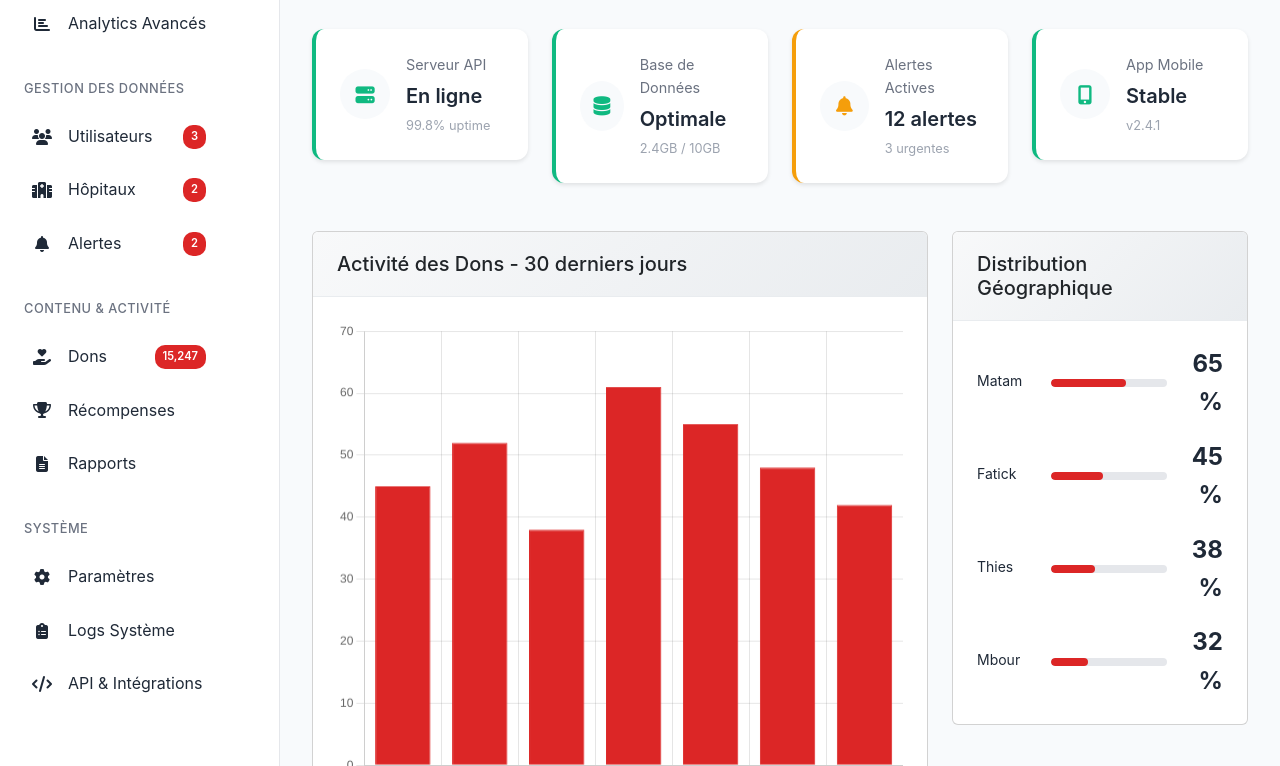
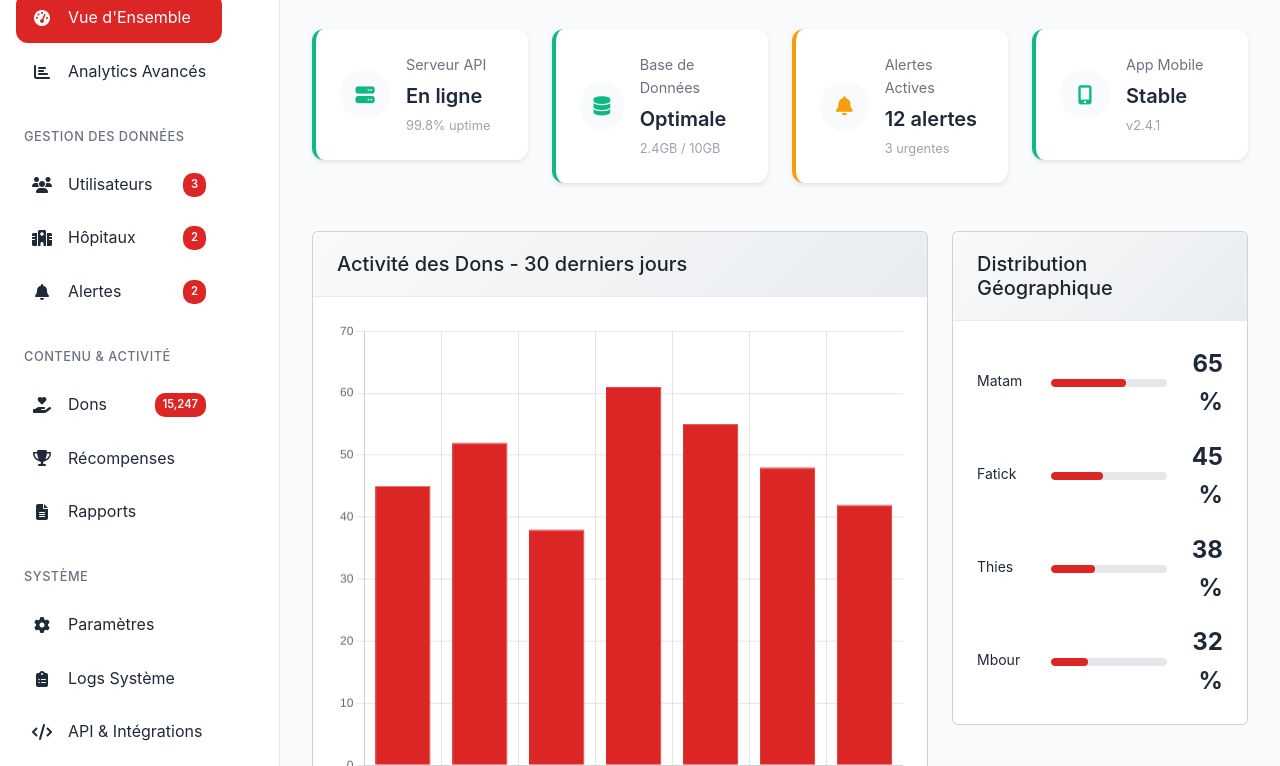
Before and after one commit to Guerdebaye/Bloodlink, a plain HTML site: page admin/admin.html in a window 1280 px wide. Shown: the part 110-876 px from the top of the page. Drawn offline with nearby package versions, Linux system fonts and the light colour scheme; sample sign-in values are in the browser's storage; a script that the page names is missing.

Commit message:
Update admin.html

```diff
--- a/admin/admin.html
+++ b/admin/admin.html
@@ -112,7 +112,7 @@
     <!-- Admin Layout -->
     <div class="admin-container">
         <!-- Sidebar -->
-        <aside class="admin-sidebar">
+        <aside class="admin-sidebar pt-5">
             <nav class="admin-menu" style="position: fixed;">
                 <div class="menu-section">
                     <h6>Tableaux de Bord</h6>
```
